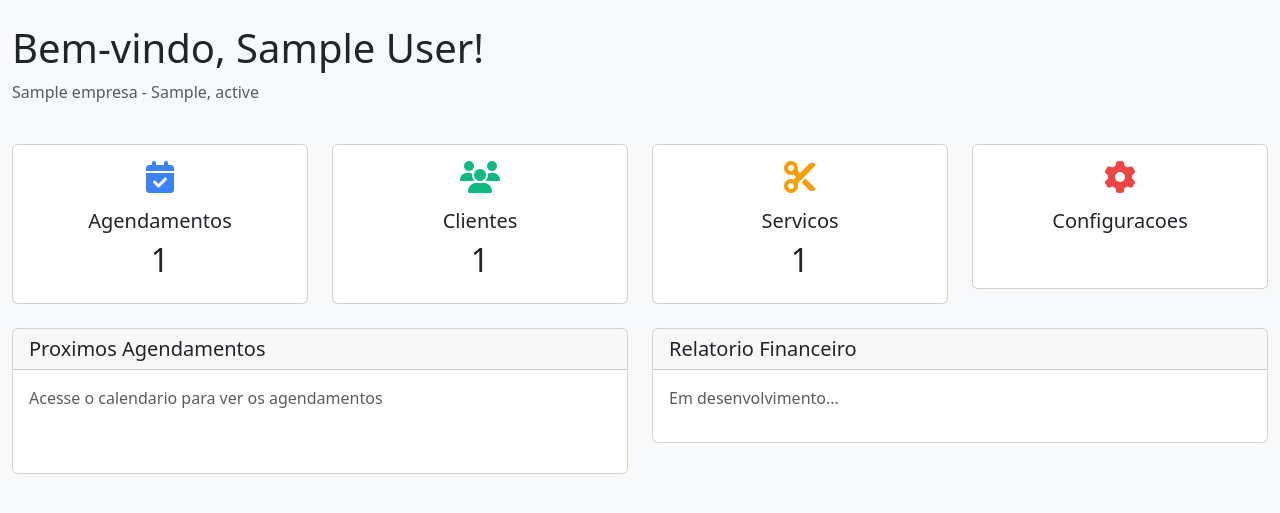
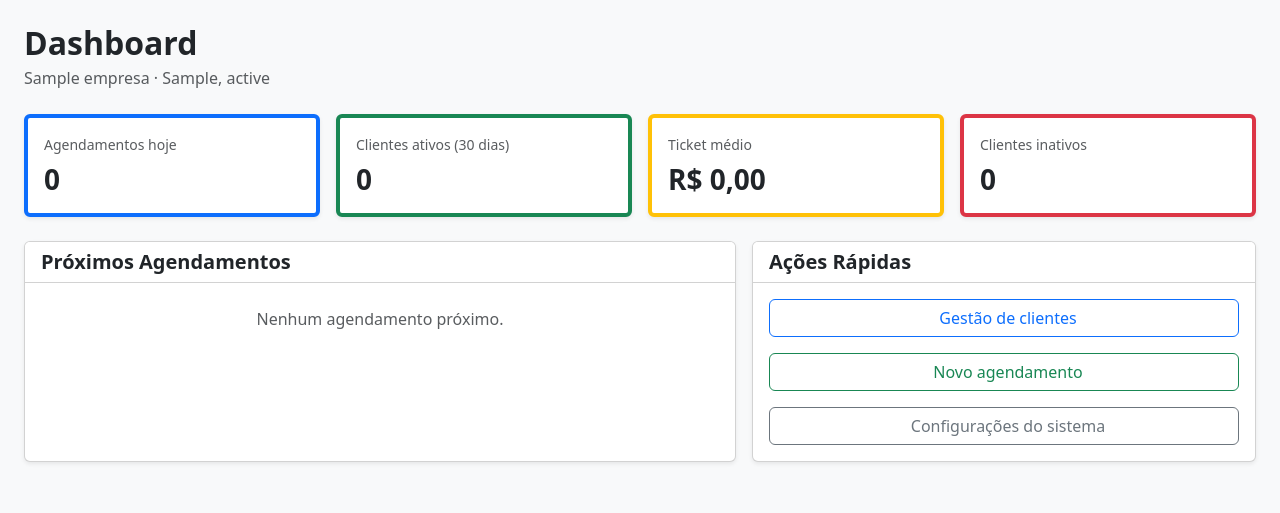
Before and after one commit to VanthuirMaia/Axio_Gestto, a Django app: page / in a window 1280 px wide. Shown: the part 66-579 px from the top of the page. Run offline with Django 5.2, Linux system fonts and the light colour scheme; a user stored in the database is signed in; tables that the repository leaves empty hold one stand-in row (values such as "Sample post"); grey boxes marked "Sample" are stand-in pictures.

Commit message:
feat - atualização da página principal, mostrando os agendamentos futuros, e remodelagem da tela de Dashboards

```diff
--- a/clientes/urls.py
+++ b/clientes/urls.py
@@ -6,4 +6,6 @@ urlpatterns = [
     path('criar/', views.criar_cliente, name='criar_cliente'),
     path('editar/<int:id>/', views.editar_cliente, name='editar_cliente'),
     path('deletar/<int:id>/', views.deletar_cliente, name='deletar_cliente'),
+    path('', views.lista_clientes, name='clientes_lista'),
+
 ]
--- a/config/urls.py
+++ b/config/urls.py
@@ -12,6 +12,8 @@ urlpatterns = [
     path('agendamentos/', include('agendamentos.urls')),
     path('clientes/', include('clientes.urls')),
     path('', dashboard_view, name='home'),
+    path('clientes/', include('clientes.urls')),
+
 ]
 
 if settings.DEBUG:
--- a/core/views.py
+++ b/core/views.py
@@ -3,8 +3,15 @@ from django.contrib.auth import authenticate, login, logout
 from django.contrib.auth.decorators import login_required
 from django.views.decorators.http import require_http_methods
 from django.contrib import messages
+from django.utils.timezone import now
+from django.db.models import Count, Avg, Q, Max
+from datetime import timedelta
+
 from .models import Usuario
 from empresas.models import Empresa
+from agendamentos.models import Agendamento
+from clientes.models import Cliente
+
 
 @require_http_methods(["GET", "POST"])
 def login_view(request):
@@ -29,11 +36,13 @@ def login_view(request):
 
     return render(request, 'login.html')
 
+
 @login_required
 def logout_view(request):
     logout(request)
     messages.success(request, 'Você foi desconectado com sucesso.')
     return redirect('login')
+
 
 @login_required
 def dashboard_view(request):
@@ -42,10 +51,60 @@ def dashboard_view(request):
         messages.error(request, 'Usuario nao associado a nenhuma empresa.')
         return redirect('logout')
 
+    agora = now()
+    hoje = agora.date()
+    limite_ativos = agora - timedelta(days=30)
+
+    agendamentos_hoje = Agendamento.objects.filter(
+        empresa=empresa,
+        data_hora_inicio__date=hoje
+    ).exclude(
+        status__in=["cancelado", "nao_compareceu"]
+    ).count()
+
+    proximos_agendamentos = Agendamento.objects.filter(
+        empresa=empresa,
+        data_hora_inicio__gte=agora
+    ).exclude(
+        status__in=["cancelado", "nao_compareceu"]
+    ).select_related('cliente', 'servico').order_by('data_hora_inicio')[:5]
+
+    clientes_metricas = Cliente.objects.filter(
+        empresa=empresa,
+        ativo=True
+    ).annotate(
+        total_visitas=Count(
+            'agendamentos',
+            filter=Q(agendamentos__status="concluido")
+        ),
+        ultima_visita=Max(
+            'agendamentos__data_hora_inicio',
+            filter=Q(agendamentos__status="concluido")
+        )
+    )
+
+    clientes_ativos = clientes_metricas.filter(
+        ultima_visita__gte=limite_ativos
+    ).count()
+
+    clientes_inativos = clientes_metricas.exclude(
+        ultima_visita__gte=limite_ativos
+    ).count()
+
+    ticket_medio = Agendamento.objects.filter(
+        empresa=empresa,
+        status="concluido"
+    ).aggregate(
+        media=Avg('valor_cobrado')
+    )['media'] or 0
+
     context = {
         'empresa': empresa,
-        'total_agendamentos': empresa.agendamentos.count(),
-        'total_clientes': empresa.clientes.count(),
-        'total_servicos': empresa.servicos.count(),
+        'agendamentos_hoje': agendamentos_hoje,
+        'clientes_ativos': clientes_ativos,
+        'clientes_inativos': clientes_inativos,
+        'ticket_medio': ticket_medio,
+        'proximos_agendamentos': proximos_agendamentos,
     }
+
     return render(request, 'dashboard.html', context)
--- a/templates/dashboard.html
+++ b/templates/dashboard.html
@@ -1,77 +1,117 @@
 {% extends 'base.html' %}
 
-{% block title %}Dashboard - {{ empresa.nome }}{% endblock %}
+{% block title %}Dashboard – {{ empresa.nome }}{% endblock %}
 
 {% block content %}
-<div class="container-fluid py-4">
+<div class="container-fluid py-4 px-4">
+
+  <!-- Header -->
   <div class="row mb-4">
     <div class="col-12">
-            <h1>Bem-vindo, {{ user.get_full_name|default:user.username }}!</h1>
-            <p class="text-muted">{{ empresa.nome }} - {{ empresa.cidade }}, {{ empresa.estado }}</p>
+      <h2 class="fw-bold mb-1">Dashboard</h2>
+      <p class="text-muted mb-0">
+        {{ empresa.nome }} · {{ empresa.cidade }}, {{ empresa.estado }}
+      </p>
     </div>
   </div>
 
-    <div class="row">
-        <div class="col-md-3">
-            <a href="{% url 'calendario' %}" class="card text-center text-decoration-none">
+  <!-- MÉTRICAS PRINCIPAIS -->
+  <div class="row g-3 mb-4">
+    <div class="col-12 col-sm-6 col-lg-3">
+      <div class="card shadow-sm border-start border-primary border-4 h-100">
         <div class="card-body">
-                    <i class="fas fa-calendar-check fa-2x mb-3" style="color: #3b82f6;"></i>
-                    <h5 class="card-title">Agendamentos</h5>
-                    <h2>{{ total_agendamentos }}</h2>
-                </div>
-            </a>
-        </div>
-        <div class="col-md-3">
-            <div class="card text-center">
-                <div class="card-body">
-                    <i class="fas fa-users fa-2x mb-3" style="color: #10b981;"></i>
-                    <h5 class="card-title">Clientes</h5>
-                    <h2>{{ total_clientes }}</h2>
+          <small class="text-muted d-block mb-2">Agendamentos hoje</small>
+          <h3 class="fw-bold mb-0">{{ agendamentos_hoje }}</h3>
         </div>
       </div>
     </div>
-        <div class="col-md-3">
-            <div class="card text-center">
+
+    <div class="col-12 col-sm-6 col-lg-3">
+      <div class="card shadow-sm border-start border-success border-4 h-100">
         <div class="card-body">
-                    <i class="fas fa-scissors fa-2x mb-3" style="color: #f59e0b;"></i>
-                    <h5 class="card-title">Servicos</h5>
-                    <h2>{{ total_servicos }}</h2>
+          <small class="text-muted d-block mb-2">Clientes ativos (30 dias)</small>
+          <h3 class="fw-bold mb-0">{{ clientes_ativos }}</h3>
         </div>
       </div>
     </div>
-        <div class="col-md-3">
-            <div class="card text-center">
+
+    <div class="col-12 col-sm-6 col-lg-3">
+      <div class="card shadow-sm border-start border-warning border-4 h-100">
         <div class="card-body">
-                    <i class="fas fa-cog fa-2x mb-3" style="color: #ef4444;"></i>
-                    <h5 class="card-title">Configuracoes</h5>
-                    <a href="/admin/" class="btn btn-sm btn-primary">Acessar</a>
+          <small class="text-muted d-block mb-2">Ticket médio</small>
+          <h3 class="fw-bold mb-0">
+            R$ {{ ticket_medio|default:0|floatformat:2 }}
+          </h3>
+        </div>
+      </div>
+    </div>
+
+    <div class="col-12 col-sm-6 col-lg-3">
+      <div class="card shadow-sm border-start border-danger border-4 h-100">
+        <div class="card-body">
+          <small class="text-muted d-block mb-2">Clientes inativos</small>
+          <h3 class="fw-bold mb-0">{{ clientes_inativos }}</h3>
         </div>
       </div>
     </div>
   </div>
 
-    <div class="row mt-4">
-        <div class="col-md-6">
-            <div class="card">
-                <div class="card-header">
-                    <h5 class="mb-0">Proximos Agendamentos</h5>
+  <!-- CONTEÚDO -->
+  <div class="row g-3">
+
+    <!-- Próximos agendamentos -->
+    <div class="col-12 col-lg-7">
+      <div class="card shadow-sm h-100">
+        <div class="card-header bg-white">
+          <h5 class="mb-0 fw-semibold">Próximos Agendamentos</h5>
         </div>
-                <div class="card-body">
-                    <p class="text-muted">Acesse o calendario para ver os agendamentos</p>
-                    <a href="{% url 'calendario' %}" class="btn btn-primary btn-sm">Ir para Calendario</a>
+        <div class="card-body p-0">
+          {% if proximos_agendamentos %}
+            <ul class="list-group list-group-flush">
+              {% for ag in proximos_agendamentos %}
+              <li class="list-group-item d-flex justify-content-between align-items-center py-3">
+                <div>
+                  <strong class="d-block mb-1">{{ ag.cliente.nome }}</strong>
+                  <small class="text-muted">
+                    {{ ag.servico.nome }} · {{ ag.data_hora_inicio|date:"d/m/Y H:i" }}
+                  </small>
+                </div>
+                <span class="badge bg-primary rounded-pill">
+                  {{ ag.get_status_display }}
+                </span>
+              </li>
+              {% endfor %}
+            </ul>
+          {% else %}
+            <div class="p-4 text-center text-muted">
+              <p class="mb-0">Nenhum agendamento próximo.</p>
+            </div>
+          {% endif %}
         </div>
       </div>
     </div>
-        <div class="col-md-6">
-            <div class="card">
-                <div class="card-header">
-                    <h5 class="mb-0">Relatorio Financeiro</h5>
+
+    <!-- Ações rápidas -->
+    <div class="col-12 col-lg-5">
+      <div class="card shadow-sm h-100">
+        <div class="card-header bg-white">
+          <h5 class="mb-0 fw-semibold">Ações Rápidas</h5>
         </div>
-                <div class="card-body">
-                    <p class="text-muted">Em desenvolvimento...</p>
+        <div class="card-body d-grid gap-3">
+          <a href="{% url 'clientes_lista' %}" class="btn btn-outline-primary">
+            <i class="bi bi-people me-2"></i>Gestão de clientes
+          </a>
+          <a href="{% url 'calendario' %}" class="btn btn-outline-success">
+            <i class="bi bi-calendar-plus me-2"></i>Novo agendamento
+          </a>
+          <a href="/admin/" class="btn btn-outline-secondary">
+            <i class="bi bi-gear me-2"></i>Configurações do sistema
+          </a>
         </div>
       </div>
     </div>
+
   </div>
+
 </div>
 {% endblock %}
```
Also changed, not shown: agendamentos/models.py (+13 -9 lines), clientes/models.py (+2 -8 lines), clientes/services/metricas_clientes.py (added, +38 -0 lines), clientes/views.py (+9 -0 lines), dashboard/views.py (+113 -2 lines), agendamentos/migrations/0003_alter_agendamento_status.py (added), clientes/migrations/0002_alter_cliente_unique_together.py (added), clientes/services/__init__.py (added). Lines whose indentation alone changed are shown as unchanged.
